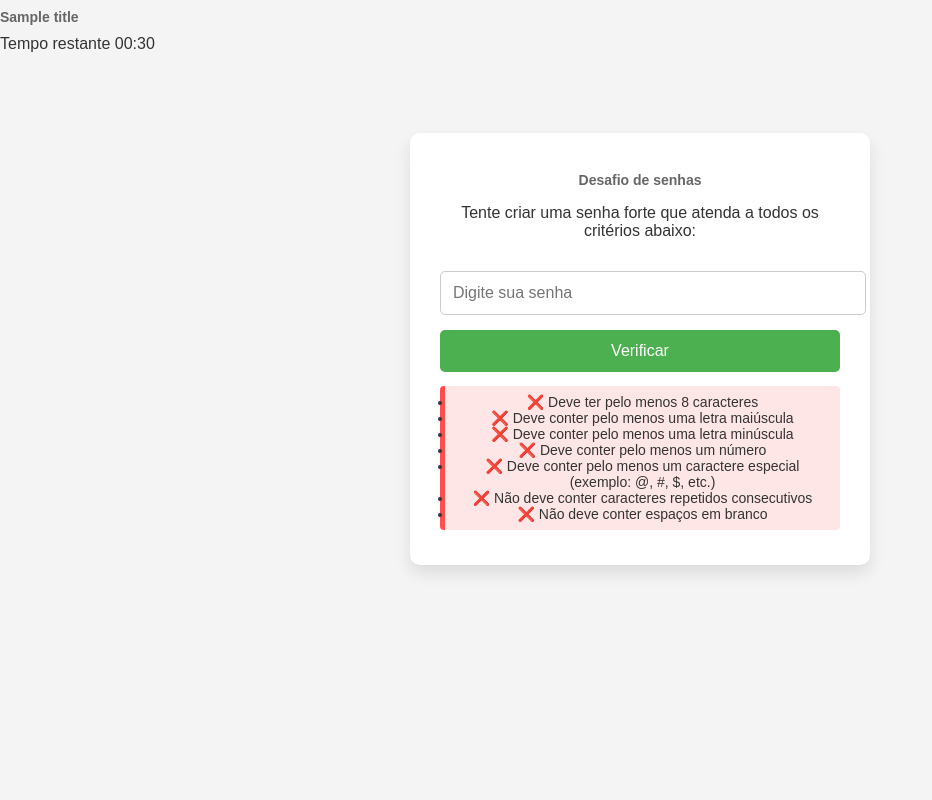
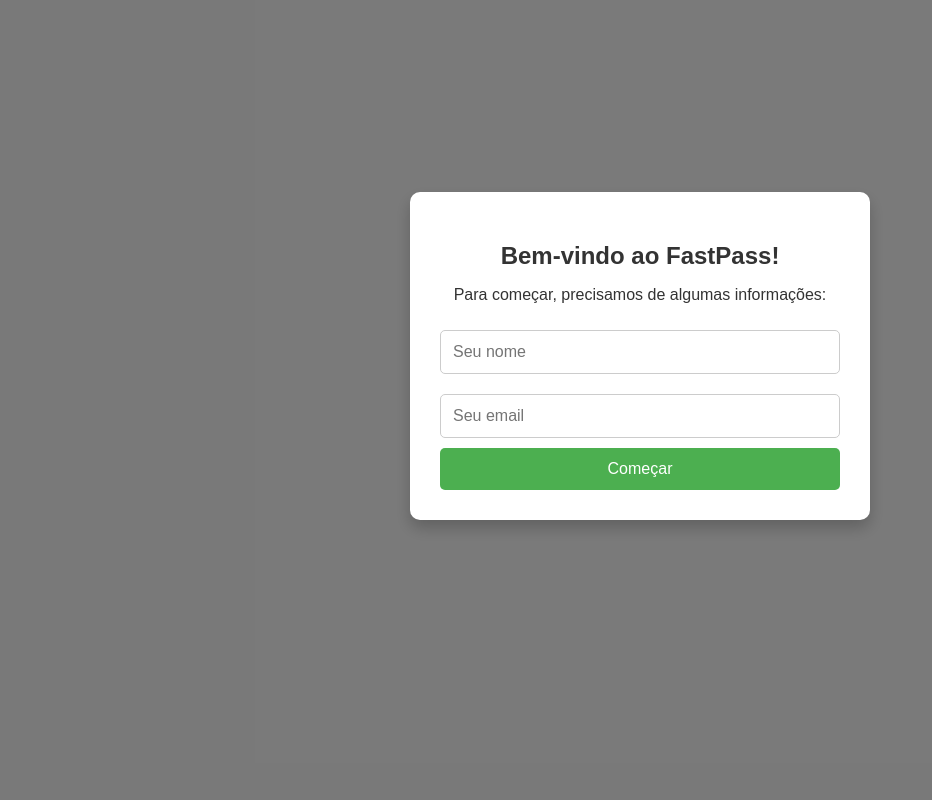
Before and after one commit to DarioAlef/FastPass, a FastAPI app: template app/templates/home.html in a window 1280 px wide. Shown: the whole page, without its empty margins (0-932 px from the left). Run offline with FastAPI, Linux system fonts and the light colour scheme; the template is opened without the code that fills it: most values are stand-ins (such as "Sample title", 1, 10 or a date in 2020); parts of the project's set-up code (start-up, migrations or seed data) failed here and were passed over.

Commit message:
Primeira versão funcional

```diff
--- a/app/main.py
+++ b/app/main.py
@@ -1,13 +1,22 @@
 from fastapi import FastAPI
 from app.routes.home import router as home_router
+from app.routes.auth import router as auth_router
+from app.routes.password import router as senha_router
+from app.schemas.models import Base
+from app.utils.config import engine
 from fastapi.staticfiles import StaticFiles
 import uvicorn
 
-app = FastAPI(tittle="FastPass")
+app = FastAPI(title="FastPass")
+
+# Criar tabelas no banco
+Base.metadata.create_all(bind=engine)
 
 app.mount("/static", StaticFiles(directory="app/static"), name="static2")
 
 app.include_router(home_router)
+app.include_router(auth_router)
+app.include_router(senha_router)
 
 if __name__ == "__main__":
     uvicorn.run(
--- a/app/static/css/style.css
+++ b/app/static/css/style.css
@@ -60,3 +60,86 @@
     border-left-color: #4CAF50 !important;
     background: #e6ffe6 !important;
 }
+
+.timer {
+    font-size: 24px;
+    font-weight: bold;
+    color: #2c3e50;
+    background: linear-gradient(135deg, #e8f5e8, #c8e6c9);
+    border: 3px solid #4CAF50;
+    border-radius: 15px;
+    padding: 15px 20px;
+    margin-bottom: 25px;
+    text-align: center;
+    box-shadow: 0 4px 12px rgba(76, 175, 80, 0.3);
+    transition: all 0.3s ease;
+}
+
+.timer #tempo {
+    font-size: 32px;
+    color: #1b5e20;
+    text-shadow: 1px 1px 2px rgba(0,0,0,0.1);
+    letter-spacing: 2px;
+}
+
+.timer-critico {
+    background: linear-gradient(135deg, #ffeaa7, #fdcb6e) !important;
+    border-color: #e17055 !important;
+    animation: pulse 1s infinite;
+}
+
+.timer-critico #tempo {
+    color: #d63031 !important;
+}
+
+@keyframes pulse {
+    0% {
+        transform: scale(1);
+        box-shadow: 0 4px 12px rgba(76, 175, 80, 0.3);
+    }
+    50% {
+        transform: scale(1.05);
+        box-shadow: 0 6px 16px rgba(231, 112, 85, 0.5);
+    }
+    100% {
+        transform: scale(1);
+        box-shadow: 0 4px 12px rgba(76, 175, 80, 0.3);
+    }
+}
+
+.modal {
+    display: block;
+    position: fixed;
+    z-index: 1000;
+    left: 0;
+    top: 0;
+    width: 100%;
+    height: 100%;
+    background-color: rgba(0,0,0,0.5);
+}
+
+.modal-content {
+    background-color: white;
+    margin: 15% auto;
+    padding: 30px;
+    border-radius: 10px;
+    width: 90%;
+    max-width: 400px;
+    text-align: center;
+    box-shadow: 0 8px 16px rgba(0,0,0,0.2);
+}
+
+.modal-content h2 {
+    color: #333;
+    margin-bottom: 10px;
+}
+
+.modal-content input {
+    width: 100%;
+    padding: 12px;
+    margin: 10px 0;
+    border: 1px solid #ccc;
+    border-radius: 5px;
+    font-size: 16px;
+    box-sizing: border-box;
+}
--- a/app/static/js/main.js
+++ b/app/static/js/main.js
@@ -1,8 +1,83 @@
 import {iniciarTimer} from "./timer.js";
 
-window.addEventListener("load", iniciarTimer);
+let usuarioAtual = null;
+let tempoInicio = null;
 
-function validarSenha() {
+window.addEventListener("load", async () => {
+    await verificarUsuario();
+
+    if (usuarioAtual) {
+        mostrarJogo();
+    } else {
+        mostrarModalCadastro();
+    }
+});
+
+async function verificarUsuario() {
+    const emailSalvo = localStorage.getItem('userEmail');
+    if (emailSalvo) {
+        try {
+            const response = await fetch(`/user/${emailSalvo}`);
+            if (response.ok) {
+                usuarioAtual = await response.json();
+                return true;
+            }
+        } catch (error) {
+            console.error('Erro ao verificar usuário:', error);
+        }
+    }
+    return false;
+}
+
+function mostrarModalCadastro() {
+    document.getElementById('modalCadastro').style.display = 'block';
+    document.getElementById('conteudoPrincipal').style.display = 'none';
+
+    document.getElementById('formCadastro').addEventListener('submit', async (e) => {
+        e.preventDefault();
+        await cadastrarUsuario();
+    });
+}
+
+async function cadastrarUsuario() {
+    const nome = document.getElementById('nome').value;
+    const email = document.getElementById('email').value;
+
+    try {
+        const response = await fetch('/register', {
+            method: 'POST',
+            headers: {
+                'Content-Type': 'application/json',
+            },
+            body: JSON.stringify({ nome, email })
+        });
+
+        if (response.ok) {
+            const result = await response.json();
+            usuarioAtual = { id: result.id, nome: result.nome, email };
+            localStorage.setItem('userEmail', email);
+            mostrarJogo();
+        } else {
+            const error = await response.json();
+            alert(error.detail || 'Erro ao cadastrar');
+        }
+    } catch (error) {
+        console.error('Erro:', error);
+        alert('Erro ao conectar com o servidor');
+    }
+}
+
+function mostrarJogo() {
+    document.getElementById('modalCadastro').style.display = 'none';
+    document.getElementById('conteudoPrincipal').style.display = 'block';
+    document.getElementById('nomeUsuario').textContent = usuarioAtual.nome;
+
+    tempoInicio = Date.now(); // Marca o tempo de início
+    iniciarTimer();
+    document.getElementById("button").addEventListener("click", validarSenha);
+}
+
+async function validarSenha() {
     const senha = document.getElementById("senha").value;
 
     const itemDigito = document.getElementById("numero");
@@ -11,13 +86,15 @@
     const itemEspecial = document.getElementById("caracterEspecial");
     const itemEspaco = document.getElementById("branco");
     const itemTamanho = document.getElementById("tamanho");
+    const itemRepetido = document.getElementById("repetido");
 
     const temDigito = /[0-9]/.test(senha);
     const temMaiuscula = /[A-Z]/.test(senha);
     const temMinuscula = /[a-z]/.test(senha);
     const temEspecial = /[!@#$%^&*(),.?":{}|<>]/.test(senha);
     const temEspaco = /\s/.test(senha);
-    const tamanhoValido = senha.length >= 8;
+    const tamanhoValido = senha.length >= 8 && senha.length <= 12;
+    const semRepetido = !/(.)\1/.test(senha);
 
     atualizarItem(itemDigito, temDigito);
     atualizarItem(itemMaiuscula, temMaiuscula);
@@ -25,14 +102,66 @@
     atualizarItem(itemEspecial, temEspecial);
     atualizarItem(itemEspaco, !temEspaco);
     atualizarItem(itemTamanho, tamanhoValido);
+    atualizarItem(itemRepetido, semRepetido);
+
+    // Verifica se todos os critérios foram atendidos
+    const senhaValida = temDigito && temMaiuscula && temMinuscula &&
+                       temEspecial && !temEspaco && tamanhoValido && semRepetido;
+
+    if (senhaValida) {
+        const tempoFinal = Date.now();
+        const tempoCompletado = Math.round((tempoFinal - tempoInicio) / 1000); // tempo em segundos
+
+        await salvarSenhaValida(senha, tempoCompletado);
+    }
+}
+
+async function salvarSenhaValida(senha, tempoCompletado) {
+    try {
+        const response = await fetch('/senha/salvar', {
+            method: 'POST',
+            headers: {
+                'Content-Type': 'application/json',
+            },
+            body: JSON.stringify({
+                senha: senha,
+                tempo_completado: tempoCompletado,
+                user_id: usuarioAtual.id
+            })
+        });
+
+        if (response.ok) {
+            const result = await response.json();
+            alert(`🎉 Parabéns! Senha válida criada em ${tempoCompletado} segundos!`);
+
+            // Opcional: mostrar estatísticas do usuário
+            await mostrarEstatisticas();
+        } else {
+            console.error('Erro ao salvar senha');
+        }
+    } catch (error) {
+        console.error('Erro:', error);
+    }
+}
+
+async function mostrarEstatisticas() {
+    try {
+        const response = await fetch(`/senha/melhor-tempo/${usuarioAtual.id}`);
+        if (response.ok) {
+            const result = await response.json();
+            console.log(`Seu melhor tempo: ${result.melhor_tempo} segundos`);
+        }
+    } catch (error) {
+        console.error('Erro ao obter estatísticas:', error);
+    }
 }
 
 function atualizarItem(elemento, condicao) {
     if (condicao) {
         elemento.textContent = "✅" + elemento.textContent.slice(2);
-        elemento.classList.remove("sucesso");
+        elemento.classList.add("sucesso");
     } else {
         elemento.textContent = "❌" + elemento.textContent.slice(2);
-        elemento.classList.add("sucesso");
+        elemento.classList.remove("sucesso");
     }
 }
--- a/app/static/js/timer.js
+++ b/app/static/js/timer.js
@@ -1,29 +1,38 @@
-let duracao = 30;
-
-
-export function iniciarTimer() {
-    const display = document.getElementById("tempo");
-    const campoSenha = document.getElementById("senha");
-    const botao = document.getElementById("button");
-
-    display.textContent = formatarTempo(duracao)
-
-    const intervalo = setInterval(() => {
-        duracao--;
-
-        if (duracao <= 0) {
-            clearInterval(intervalo);
-            display.textContent = "00:00";
-            campoSenha.disable = true;
-            botao.disabled = true;
-            alert("⏰ Tempo esgotado! A sessão terminou");
-        }
-    }, 1000);
-}
-
-
 function formatarTempo(segundos) {
   const min = String(Math.floor(segundos / 60)).padStart(2, "0");
   const seg = String(segundos % 60).padStart(2, "0");
   return `${min}:${seg}`;
 }
+
+export function iniciarTimer() {
+    let duracao = 30; // Movido para dentro da função para reinicializar sempre
+    const display = document.getElementById("tempo");
+    const campoSenha = document.getElementById("senha");
+    const botao = document.getElementById("button");
+
+    // Atualiza o display inicial
+    display.textContent = formatarTempo(duracao);
+
+    const intervalo = setInterval(() => {
+        duracao--;
+
+        // Atualiza o display a cada segundo
+        display.textContent = formatarTempo(duracao);
+
+        // Muda a cor quando resta pouco tempo
+        if (duracao <= 10) {
+            display.parentElement.classList.add("timer-critico");
+        }
+
+        if (duracao <= 0) {
+            clearInterval(intervalo);
+            display.textContent = "00:00";
+            campoSenha.disabled = true;
+            botao.disabled = true;
+            alert("⏰ Tempo esgotado! A sessão terminou");
+        }
+    }, 1000);
+
+    // Retorna o intervalo para poder cancelar se necessário
+    return intervalo;
+}
--- a/app/templates/home.html
+++ b/app/templates/home.html
@@ -1,24 +1,38 @@
-<!-- app/templates/home.html -->
 <!DOCTYPE html>
 <html lang="pt-BR">
 <head>
   <meta charset="UTF-8">
-  <title>{{ title }}</title>   <!-- usa a variável "title" -->
+  <title>{{ title }}</title>
   <link rel="stylesheet" href="/static/css/style.css">
 </head>
 
 <body>
-  <h1>{{ title }}</h1>
-    <div class="timer">
-        Tempo restante <span id="tempo">00:30</span>
+  <!-- Modal de Cadastro -->
+  <div id="modalCadastro" class="modal">
+    <div class="modal-content">
+      <h2>Bem-vindo ao FastPass!</h2>
+      <p>Para começar, precisamos de algumas informações:</p>
+      <form id="formCadastro">
+        <input type="text" id="nome" placeholder="Seu nome" required>
+        <input type="email" id="email" placeholder="Seu email" required>
+        <button type="submit">Começar</button>
+      </form>
+    </div>
   </div>
 
+  <div id="conteudoPrincipal" style="display: none;">
+    <h1>Olá, <span id="nomeUsuario"></span>!</h1>
+
     <div class="container">
+      <div class="timer">
+        ⏱️ Tempo restante: <span id="tempo">00:30</span>
+      </div>
+
       <h1>Desafio de senhas</h1>
       <p>Tente criar uma senha forte que atenda a todos os critérios abaixo:</p>
 
       <input type="password" id="senha" placeholder="Digite sua senha">
-        <button onclick="validarSenha()">Verificar</button>
+      <button id="button">Verificar</button>
 
       <ul id="feedback">
           <li id="tamanho">❌ Deve ter pelo menos 8 caracteres</li>
@@ -30,9 +44,8 @@
           <li id="branco">❌ Não deve conter espaços em branco</li>
       </ul>
     </div>
+  </div>
 
-
-
-  <script src="/static/js/main.js"></script>
+  <script type="module" src="/static/js/main.js"></script>
 </body>
 </html>
--- a/requirements.txt
+++ b/requirements.txt
@@ -2,16 +2,22 @@
 anyio==4.9.0
 click==8.2.1
 colorama==0.4.6
+dnspython==2.7.0
+email_validator==2.2.0
 exceptiongroup==1.3.0
 fastapi==0.116.1
+greenlet==3.2.3
 h11==0.16.0
 idna==3.10
 Jinja2==3.1.6
 MarkupSafe==3.0.2
+psycopg2-binary==2.9.10
 pydantic==2.11.7
+pydantic-settings==2.10.1
 pydantic_core==2.33.2
 python-dotenv==1.1.1
 sniffio==1.3.1
+SQLAlchemy==2.0.41
 starlette==0.47.1
 typing-inspection==0.4.1
 typing_extensions==4.14.1
```
Also changed, not shown: app/routes/auth.py (added, +19 -0 lines), app/routes/password.py (added, +42 -0 lines), app/schemas/models.py (+46 -0 lines), app/services/new_user.py (added, +25 -0 lines), app/services/password_manager.py (added, +69 -0 lines), app/utils/config.py (+9 -0 lines), docker/docker-compose.yml (+41 -0 lines), app/templates/auth.html (added), 1 other file. Lines whose indentation alone changed are shown as unchanged.
